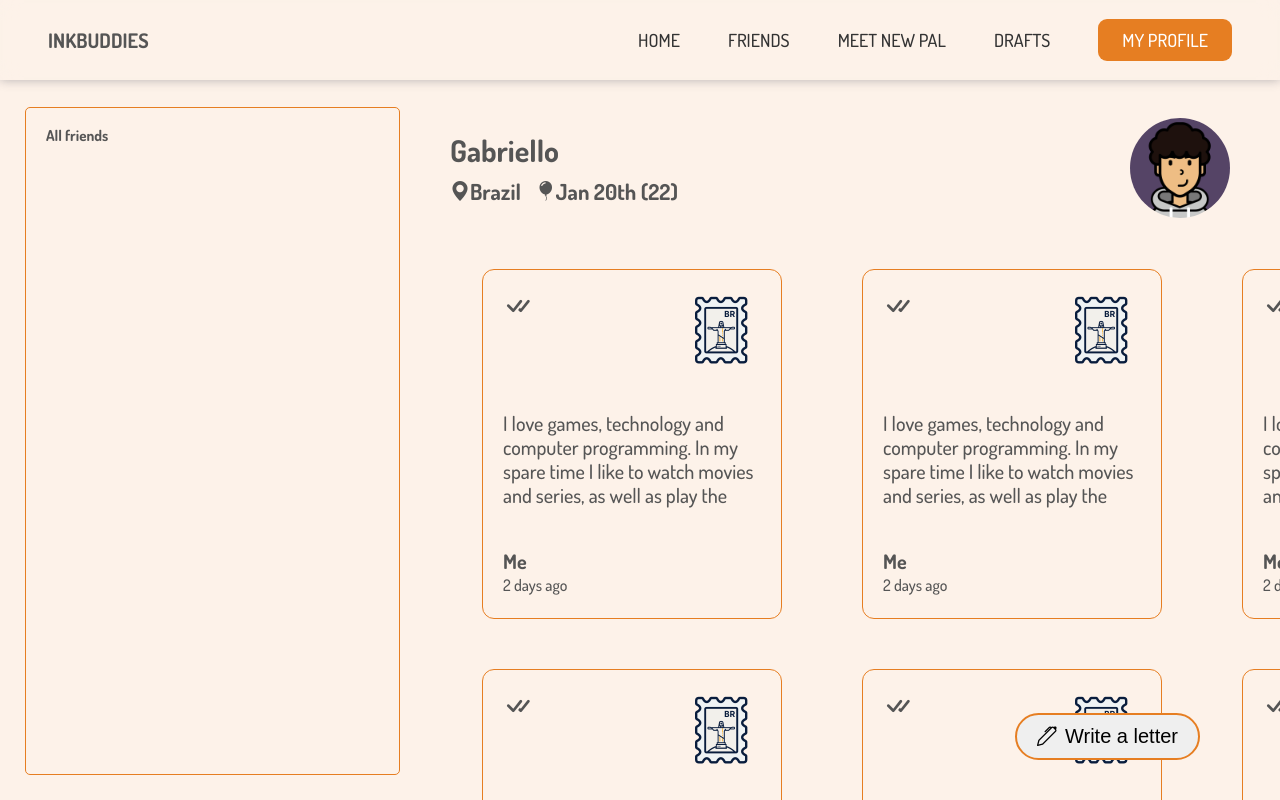
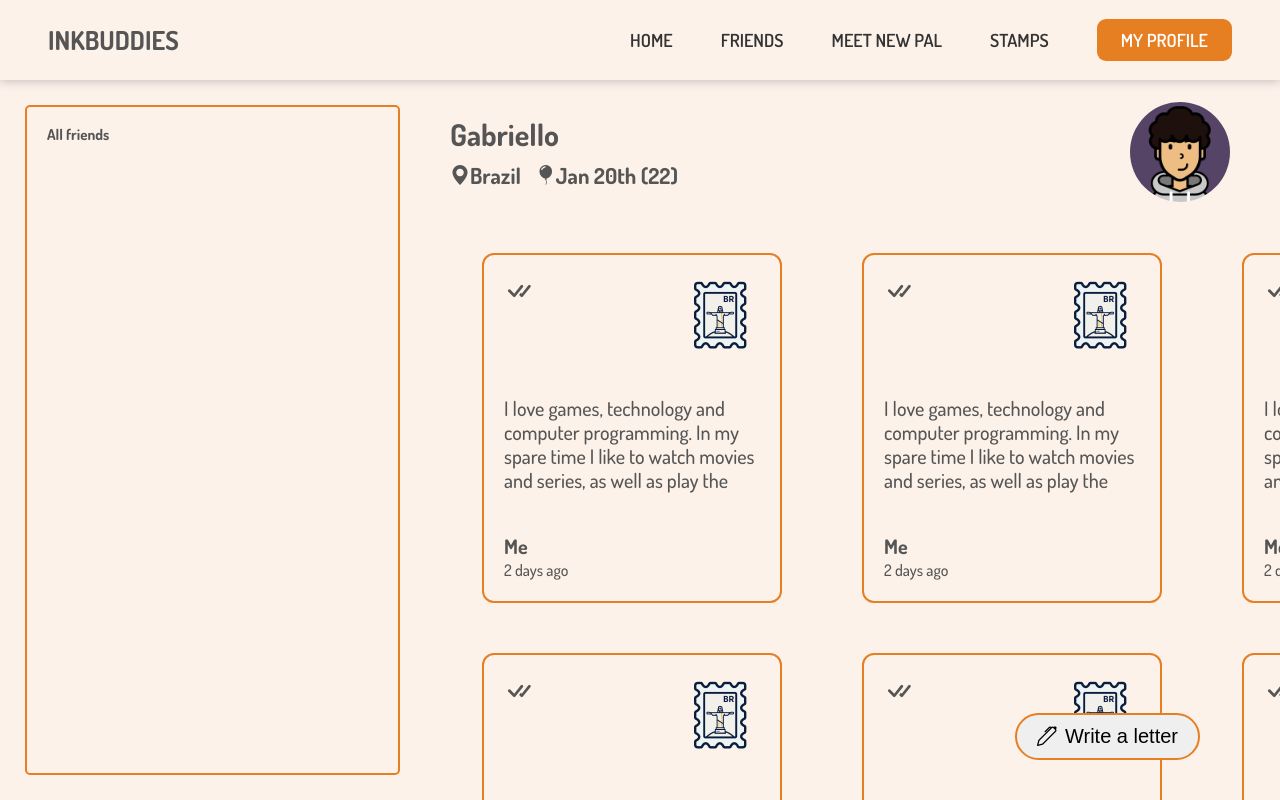
Before and after one commit to JoGabriel-Santos/inkbuddies, a React (Create React App) app in the folder client/: page /friends in a window 1280 px wide. Built offline with nearby package versions, Linux system fonts and the light colour scheme.

Commit message:
Adding styles

```diff
--- a/client/src/Components/Navbar.jsx
+++ b/client/src/Components/Navbar.jsx
@@ -4,14 +4,14 @@ function Navbar() {
 
     return (
         <header className="header">
-            <h1 className="logo">InkBuddies</h1>
+            <a className="logo-link" href="/"><h1 className="logo">InkBuddies</h1></a>
 
             <nav className="main-navigation">
                 <ul className="main-navigation-list">
                     <li><a className="main-navigation-link" href="/">Home</a></li>
                     <li><a className="main-navigation-link" href="/friends">Friends</a></li>
                     <li><a className="main-navigation-link" href="/newpal">Meet new pal</a></li>
-                    <li><a className="main-navigation-link" href="/drafts">Drafts</a></li>
+                    <li><a className="main-navigation-link" href="/drafts">Stamps</a></li>
 
                     <li><a className="main-navigation-link navigation-cta" href="#">My profile</a></li>
                 </ul>
--- a/client/src/styles/style.css
+++ b/client/src/styles/style.css
@@ -3,10 +3,7 @@
 .header {
     align-items: center;
     box-shadow: rgba(100, 100, 111, 0.45) 0 0 10px 0;
-    backdrop-filter: blur(10px);
-    background-color: rgba(253, 242, 233, 0.45);
     display: flex;
-    filter: alpha(opacity=80);
     height: 8rem;
     justify-content: space-between;
     padding: 0 4.8rem;
@@ -19,7 +16,13 @@
 
 .logo {
     cursor: pointer;
-    font-size: 20px;
+    font-size: 2.6rem;
+}
+
+.logo-link {
+    border-radius: 4px;
+    color: inherit;
+    text-decoration: none;
 }
 
 .main-navigation-list {
@@ -35,7 +38,7 @@
     color: #333;
     display: inline-block;
     font-size: 1.8rem;
-    font-weight: 500;
+    font-weight: 600;
     text-decoration: none;
     transition: all 0.3s;
 }
@@ -139,20 +142,19 @@
 .section-friends {
     background-color: #fdf2e9;
     display: grid;
-    grid-template-areas:
-    'FR ME';
+    grid-template-areas: 'FR ME';
     grid-template-columns: 400px auto;
     height: 100vh;
-    padding-top: 9.6rem;
+    padding-top: 8rem;
 }
 
 .all-friends {
-    border: #e67e22 1px solid;
+    border: #e67e22 2px solid;
     border-radius: 5px;
     display: flex;
     flex-direction: column;
     grid-area: FR;
-    margin: 11px 0 25px 25px;
+    margin: 25px 0 25px 25px;
     padding: 2rem;
 }
 
@@ -205,7 +207,7 @@
 
 .message-card {
     align-items: center;
-    border: #e67e22 1px solid;
+    border: #e67e22 2px solid;
     border-radius: 12px;
     cursor: pointer;
     display: flex;
```
